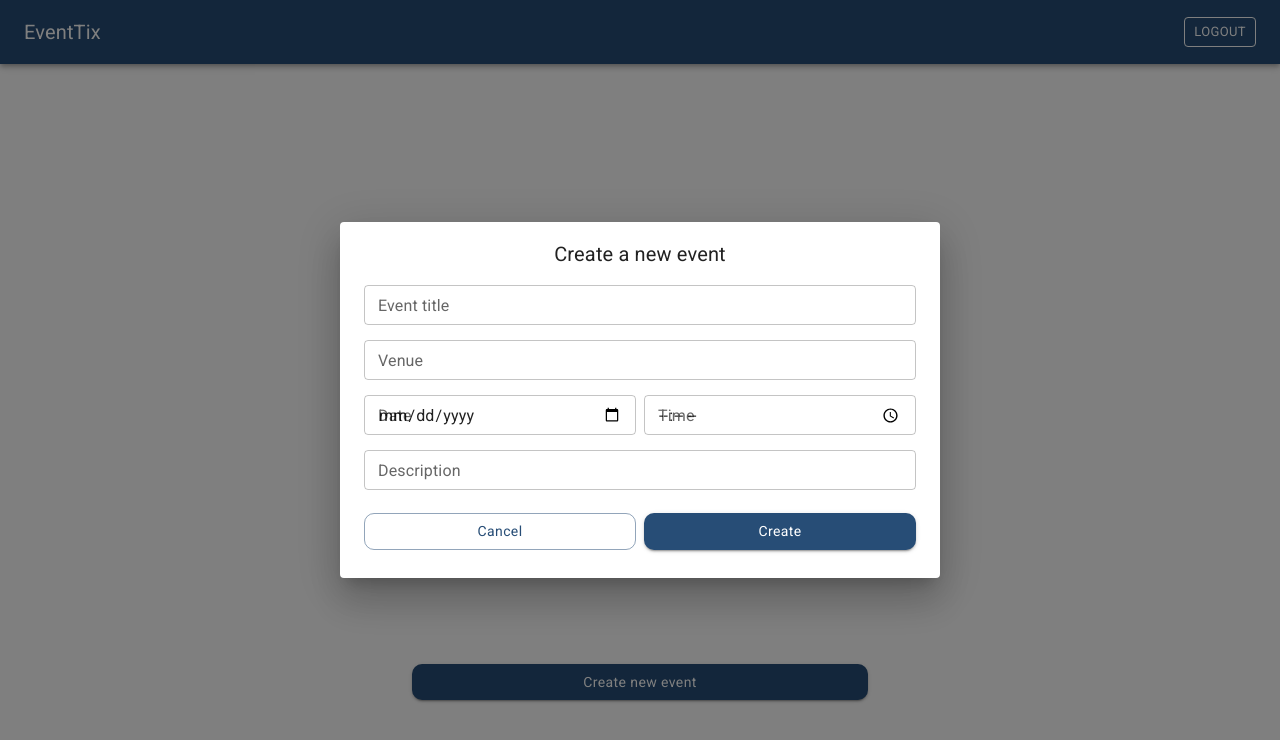
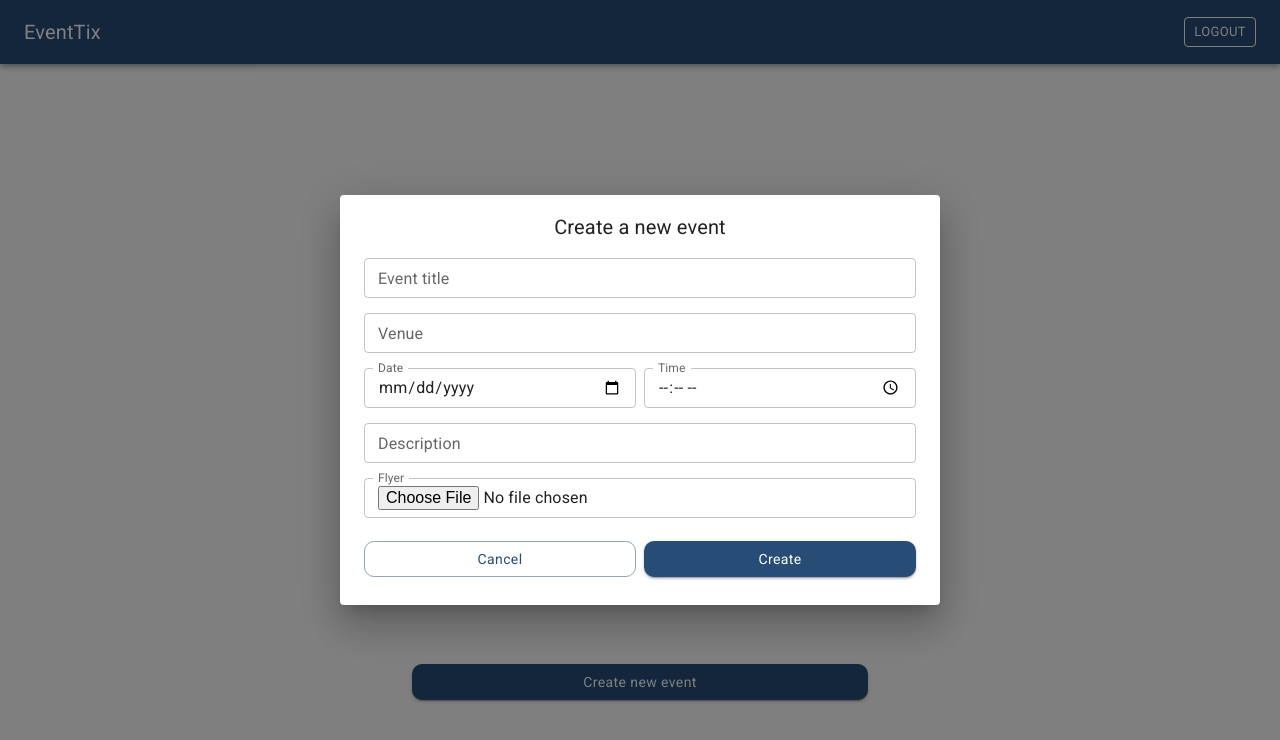
Before and after one commit to fursaweb/eventix, a Next.js app: page /dashboard in a window 1280 px wide. Both pictures are taken after a click on the button "Create new event". Shown: the top 740 px of the page. Built offline with nearby package versions, Linux system fonts and the light colour scheme.

Commit message:
Remove Input component

```diff
--- a/src/app/components/CreateEvent.tsx
+++ b/src/app/components/CreateEvent.tsx
@@ -1,9 +1,13 @@
-import { useEffect, useState, FC, ChangeEvent } from "react";
-import { Button, Box, Dialog, DialogTitle, DialogContent } from "@mui/material";
-import DialogActions from "@mui/material/DialogActions";
-import DialogContentText from "@mui/material/DialogContentText";
-import Input from "./Input";
-import { parseJsonSourceFileConfigFileContent } from "typescript";
+import { useState, FC, ChangeEvent } from "react";
+import {
+  Button,
+  Box,
+  Dialog,
+  DialogTitle,
+  DialogContent,
+  DialogActions,
+  TextField,
+} from "@mui/material";
 
 interface Props {
   open: boolean;
@@ -18,14 +22,13 @@ const CreateEvent: FC<Props> = ({ open, onClose }) => {
     time: "",
     description: "",
   });
+
   const handleChange = (e: ChangeEvent<HTMLInputElement>): void => {
     const { id, value } = e.target;
     setEventData({ ...eventData, [id]: value });
   };
 
-  useEffect(() => {
-    console.log(eventData);
-  });
+  const handleSubmit = () => {};
 
   return (
     <Dialog open={open} onClose={onClose} fullWidth>
@@ -34,7 +37,7 @@ const CreateEvent: FC<Props> = ({ open, onClose }) => {
       </DialogTitle>
       <DialogContent>
         <Box sx={{ mt: "15px", mb: "15px" }}>
-          <Input
+          <TextField
             type="text"
             fullWidth
             label="Event title"
@@ -46,7 +49,7 @@ const CreateEvent: FC<Props> = ({ open, onClose }) => {
           />
         </Box>
         <Box sx={{ mb: "15px" }}>
-          <Input
+          <TextField
             type="text"
             fullWidth
             label="Venue"
@@ -59,7 +62,7 @@ const CreateEvent: FC<Props> = ({ open, onClose }) => {
         </Box>
         <Box sx={{ display: "flex", mb: "15px" }}>
           <Box sx={{ mr: "4px", flex: "0 0 calc(50% - 4px)" }}>
-            <Input
+            <TextField
               type="date"
               fullWidth
               label="Date"
@@ -67,24 +70,27 @@ const CreateEvent: FC<Props> = ({ open, onClose }) => {
               variant="outlined"
               value={eventData.date}
               id="date"
+              InputLabelProps={{ shrink: true }}
               onChange={handleChange}
             />
           </Box>
           <Box sx={{ ml: "4px", flex: "0 0 calc(50% - 4px)" }}>
-            <Input
+            <TextField
               type="time"
               fullWidth
               label="Time"
               size="small"
               variant="outlined"
               value={eventData.time}
+              placeholder=""
               id="time"
+              InputLabelProps={{ shrink: true }}
               onChange={handleChange}
             />
           </Box>
         </Box>
         <Box sx={{ mb: "15px" }}>
-          <Input
+          <TextField
             type="text"
             fullWidth
             label="Description"
@@ -95,22 +101,23 @@ const CreateEvent: FC<Props> = ({ open, onClose }) => {
             onChange={handleChange}
           />
         </Box>
-        {/* <Box sx={{ mb: "15px" }}>
-          <Input
+        <Box sx={{ mb: "15px" }}>
+          <TextField
             type="file"
             fullWidth
             label="Flyer"
             size="small"
+            id="flyer"
             variant="outlined"
-            // value="value"
+            InputLabelProps={{ shrink: true }}
             onChange={() => {}}
           />
-        </Box> */}
+        </Box>
         <DialogActions sx={{ pl: 0, pr: 0 }}>
           <Button
             fullWidth
             variant="outlined"
-            onClick={() => {}}
+            onClick={onClose}
             sx={{
               borderRadius: "10px",
               textTransform: "none",
@@ -122,7 +129,7 @@ const CreateEvent: FC<Props> = ({ open, onClose }) => {
           <Button
             fullWidth
             variant="contained"
-            onClick={() => {}}
+            onClick={handleSubmit}
             sx={{
               borderRadius: "10px",
               textTransform: "none",
--- a/src/app/components/Input.tsx
+++ /dev/null
@@ -1,39 +0,0 @@
-import { FC, ReactElement, ChangeEvent } from "react";
-import { TextField } from "@mui/material";
-
-interface Props {
-  type: string;
-  fullWidth?: boolean | undefined;
-  label: string;
-  size: "small" | "medium";
-  variant: "filled" | "outlined";
-  value: string;
-  id: string;
-  onChange: (e: ChangeEvent<HTMLInputElement>) => void;
-}
-
-const Input: FC<Props> = ({
-  type,
-  fullWidth,
-  label,
-  size,
-  variant,
-  value,
-  id,
-  onChange,
-}): ReactElement => {
-  return (
-    <TextField
-      type={type}
-      fullWidth={fullWidth}
-      label={label}
-      size={size}
-      variant={variant}
-      value={value}
-      id={id}
-      onChange={onChange}
-    />
-  );
-};
-
-export default Input;
```
Also changed, not shown: src/app/(pages)/(auth)/login/page.tsx (+3 -5 lines), src/app/(pages)/(auth)/signup/page.tsx (+3 -5 lines).
